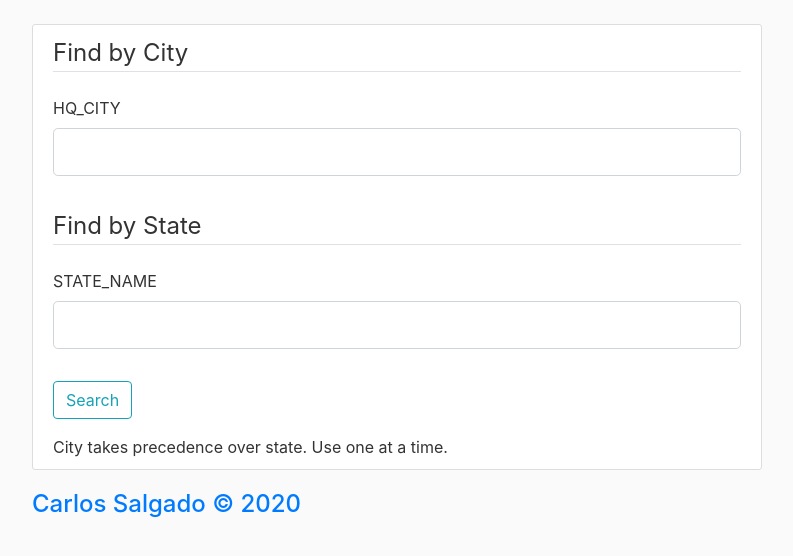
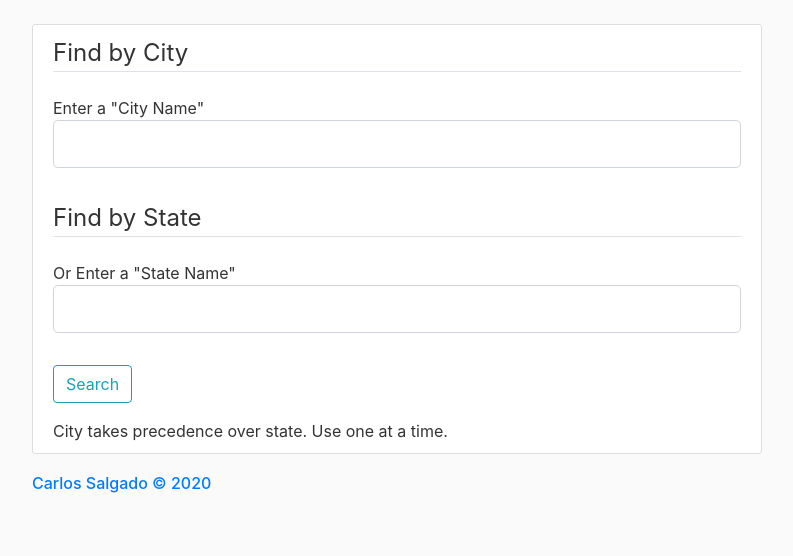
Before and after one commit to socd06/hospital-beds, a Flask app: page / in a window 1280 px wide. Shown: the part 56-612 px from the top of the page, without its empty margins (53-846 px from the left). Run offline with Flask 2, Linux system fonts and the light colour scheme; some libraries are stand-ins or nearby versions.

Commit message:
feat: add more descriptive text to index.html

```diff
--- a/templates/index.html
+++ b/templates/index.html
@@ -4,11 +4,10 @@
         <form method="POST" action="">
             {{ form.hidden_tag() }}
 
-
             <fieldset class="form-group">
                 <legend class="border-bottom mb-4">Find by City</legend>
                 <div class="form-group">
-                    {{ form.city_name.label(class="form-control-label") }}
+                    Enter a "City Name"
 
                     {% if form.city_name.errors %}
                         {{ form.city_name(class="form-control form-control-lg is-invalid") }}
@@ -27,8 +26,7 @@
             <fieldset class="form-group">
                 <legend class="border-bottom mb-4">Find by State</legend>
                 <div class="form-group">
-                    {{ form.state_name.label(class="form-control-label") }}
-
+                    Or Enter a "State Name"
                     {% if form.state_name.errors %}
                         {{ form.state_name(class="form-control form-control-lg is-invalid") }}
                         <div class="invalid-feedback">
@@ -51,6 +49,6 @@
         </form>
     </div>
 
-    <h4><a href="mailto:csalgado@uwo.ca">Carlos Salgado © 2020</h4>
+    <h6><a href="mailto:csalgado@uwo.ca">Carlos Salgado © 2020</h6>
 
 {% endblock content %}
```
